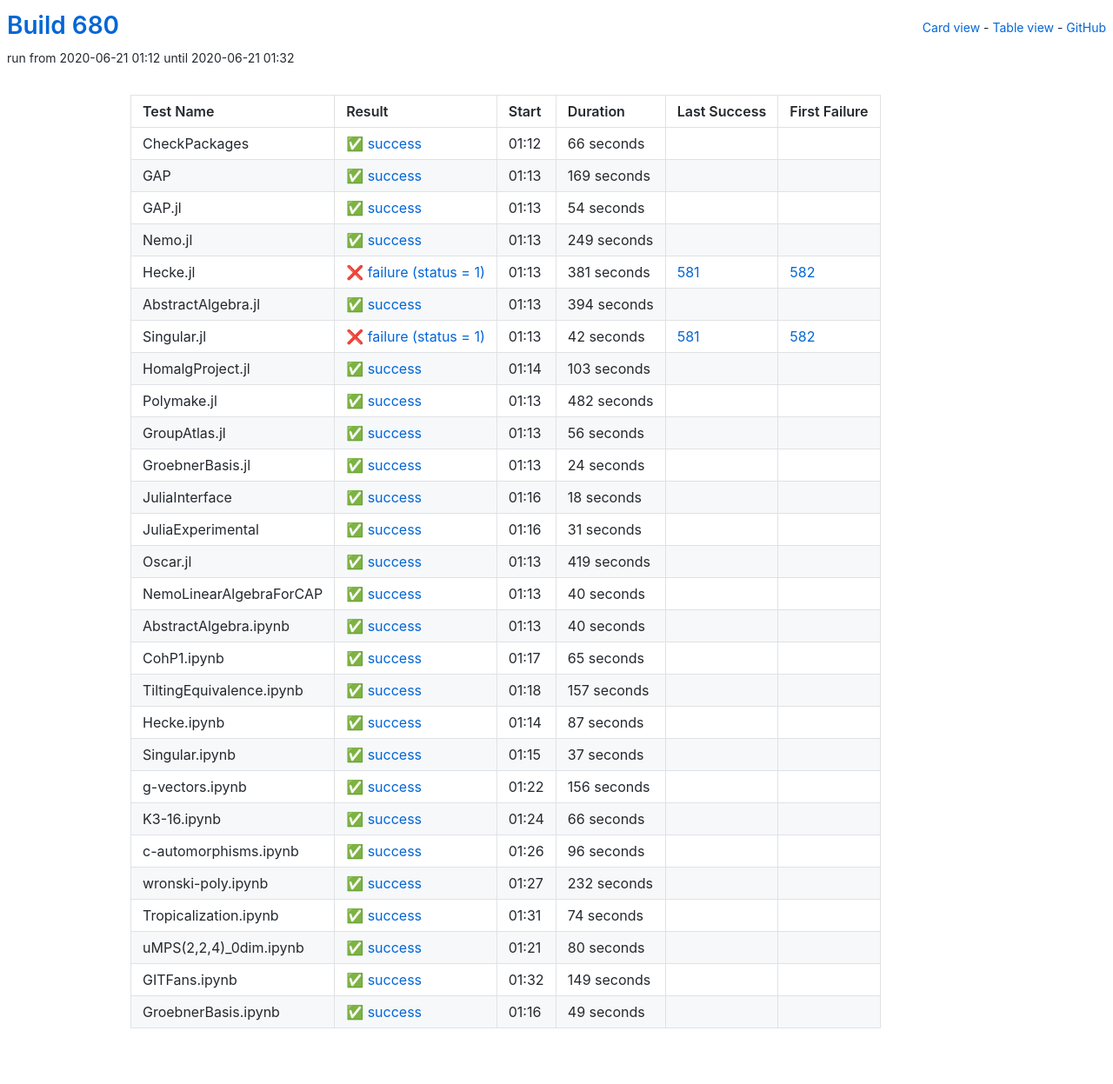
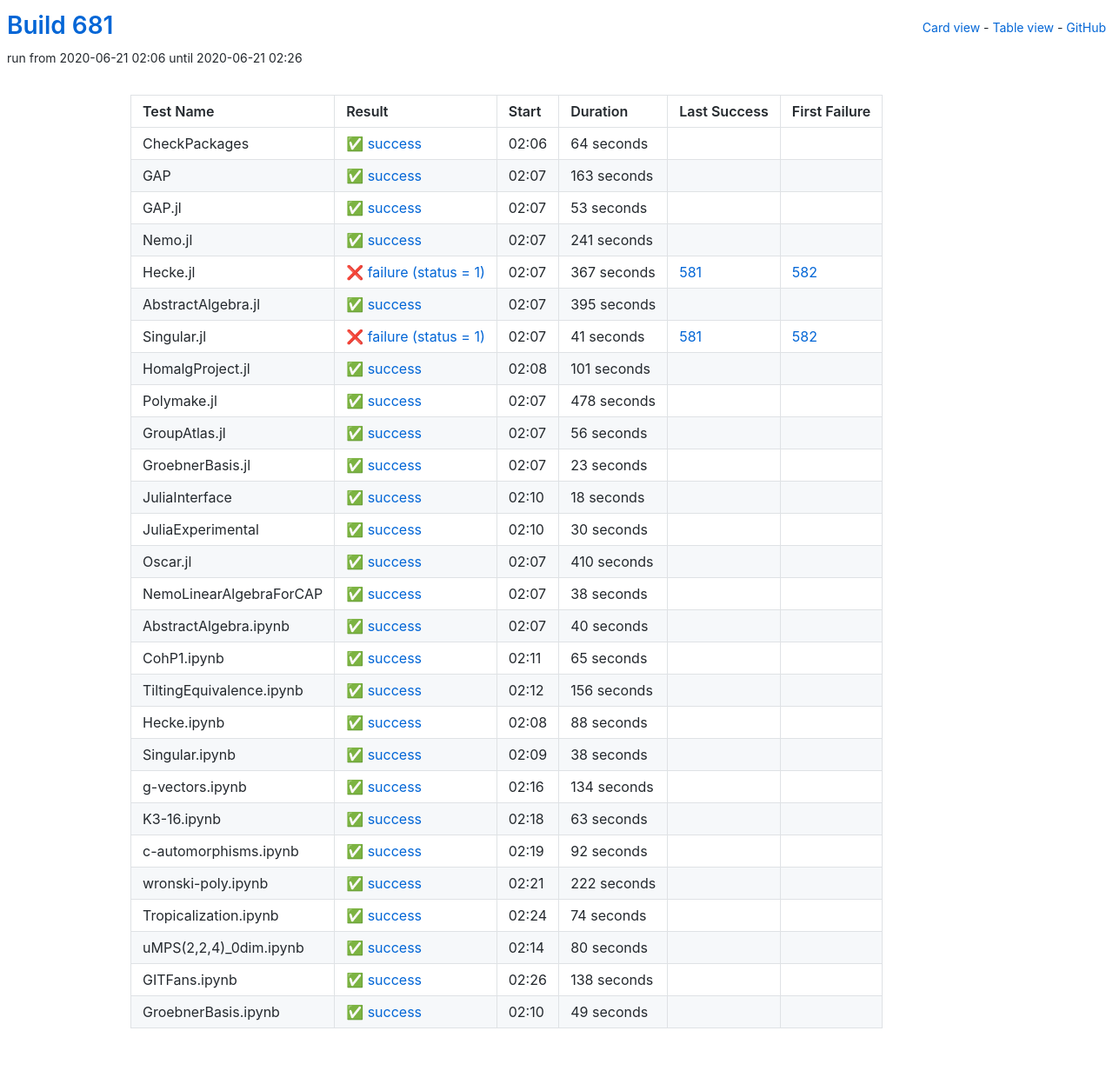
Before and after one commit to oscar-system/oscar-ci-status-1.4, a Jekyll site: the page built from table.html, in a window 1280 px wide. Shown: the whole page at 87% size. Built offline with Jekyll 4.4.1, drawn with Linux system fonts in a browser that asks for light colours.

Commit message:
Build #681

```diff
--- a/_data/ci.yml
+++ b/_data/ci.yml
@@ -1,6 +1,6 @@
 ---
-build: 680
-build_url: https://oscarci.mathematik.uni-kl.de/job/oscar-julia-1.4/680/
+build: 681
+build_url: https://oscarci.mathematik.uni-kl.de/job/oscar-julia-1.4/681/
 job: oscar-julia-1.4
 organization: oscar-system
 repo: oscar-ci-status-1.4
@@ -8,116 +8,116 @@ repourl: https://github.com/oscar-system/oscar-ci-status-1.4
 tests:
 - name: CheckPackages
   id: checkpackages
-  log: https://oscarci.mathematik.uni-kl.de/job/oscar-julia-1.4/680/artifact/logs/build-680/CheckPackages.log
-  start: 2020-06-21 01:12
+  log: https://oscarci.mathematik.uni-kl.de/job/oscar-julia-1.4/681/artifact/logs/build-681/CheckPackages.log
+  start: 2020-06-21 02:06
   success: true
   exitcode: 0
   status: success
-  duration: 66
+  duration: 64
   last_success: false
   last_success_url:
   first_failure: false
   first_failure_url:
 - name: GAP
   id: gap
-  log: https://oscarci.mathematik.uni-kl.de/job/oscar-julia-1.4/680/artifact/logs/build-680/GAP.log
-  start: 2020-06-21 01:13
+  log: https://oscarci.mathematik.uni-kl.de/job/oscar-julia-1.4/681/artifact/logs/build-681/GAP.log
+  start: 2020-06-21 02:07
   success: true
   exitcode: 0
   status: success
-  duration: 169
+  duration: 163
   last_success: false
   last_success_url:
   first_failure: false
   first_failure_url:
 - name: GAP.jl
   id: gap-jl
-  log: https://oscarci.mathematik.uni-kl.de/job/oscar-julia-1.4/680/artifact/logs/build-680/GAP.jl.log
-  start: 2020-06-21 01:13
+  log: https://oscarci.mathematik.uni-kl.de/job/oscar-julia-1.4/681/artifact/logs/build-681/GAP.jl.log
+  start: 2020-06-21 02:07
   success: true
   exitcode: 0
   status: success
-  duration: 54
+  duration: 53
   last_success: false
   last_success_url:
   first_failure: false
   first_failure_url:
 - name: Nemo.jl
   id: nemo-jl
-  log: https://oscarci.mathematik.uni-kl.de/job/oscar-julia-1.4/680/artifact/logs/build-680/Nemo.jl.log
-  start: 2020-06-21 01:13
+  log: https://oscarci.mathematik.uni-kl.de/job/oscar-julia-1.4/681/artifact/logs/build-681/Nemo.jl.log
+  start: 2020-06-21 02:07
   success: true
   exitcode: 0
   status: success
-  duration: 249
+  duration: 241
   last_success: false
   last_success_url:
   first_failure: false
   first_failure_url:
 - name: Hecke.jl
   id: hecke-jl
-  log: https://oscarci.mathematik.uni-kl.de/job/oscar-julia-1.4/680/artifact/logs/build-680/Hecke.jl.log
-  start: 2020-06-21 01:13
+  log: https://oscarci.mathematik.uni-kl.de/job/oscar-julia-1.4/681/artifact/logs/build-681/Hecke.jl.log
+  start: 2020-06-21 02:07
   success: false
   exitcode: 1
   status: failure
-  duration: 381
+  duration: 367
   last_success: 581
   last_success_url: https://oscarci.mathematik.uni-kl.de/job/oscar-julia-1.4/581/
   first_failure: 582
   first_failure_url: https://oscarci.mathematik.uni-kl.de/job/oscar-julia-1.4/582/
 - name: AbstractAlgebra.jl
   id: abstractalgebra-jl
-  log: https://oscarci.mathematik.uni-kl.de/job/oscar-julia-1.4/680/artifact/logs/build-680/AbstractAlgebra.jl.log
-  start: 2020-06-21 01:13
+  log: https://oscarci.mathematik.uni-kl.de/job/oscar-julia-1.4/681/artifact/logs/build-681/AbstractAlgebra.jl.log
+  start: 2020-06-21 02:07
   success: true
   exitcode: 0
   status: success
-  duration: 394
+  duration: 395
   last_success: false
   last_success_url:
   first_failure: false
   first_failure_url:
 - name: Singular.jl
   id: singular-jl
-  log: https://oscarci.mathematik.uni-kl.de/job/oscar-julia-1.4/680/artifact/logs/build-680/Singular.jl.log
-  start: 2020-06-21 01:13
+  log: https://oscarci.mathematik.uni-kl.de/job/oscar-julia-1.4/681/artifact/logs/build-681/Singular.jl.log
+  start: 2020-06-21 02:07
   success: false
   exitcode: 1
   status: failure
-  duration: 42
+  duration: 41
   last_success: 581
   last_success_url: https://oscarci.mathematik.uni-kl.de/job/oscar-julia-1.4/581/
   first_failure: 582
   first_failure_url: https://oscarci.mathematik.uni-kl.de/job/oscar-julia-1.4/582/
 - name: HomalgProject.jl
   id: homalgproject-jl
-  log: https://oscarci.mathematik.uni-kl.de/job/oscar-julia-1.4/680/artifact/logs/build-680/HomalgProject.jl.log
-  start: 2020-06-21 01:14
+  log: https://oscarci.mathematik.uni-kl.de/job/oscar-julia-1.4/681/artifact/logs/build-681/HomalgProject.jl.log
+  start: 2020-06-21 02:08
   success: true
   exitcode: 0
   status: success
-  duration: 103
+  duration: 101
   last_success: false
   last_success_url:
   first_failure: false
   first_failure_url:
 - name: Polymake.jl
   id: polymake-jl
-  log: https://oscarci.mathematik.uni-kl.de/job/oscar-julia-1.4/680/artifact/logs/build-680/Polymake.jl.log
-  start: 2020-06-21 01:13
+  log: https://oscarci.mathematik.uni-kl.de/job/oscar-julia-1.4/681/artifact/logs/build-681/Polymake.jl.log
+  start: 2020-06-21 02:07
   success: true
   exitcode: 0
   status: success
-  duration: 482
+  duration: 478
   last_success: false
   last_success_url:
   first_failure: false
   first_failure_url:
 - name: GroupAtlas.jl
   id: groupatlas-jl
-  log: https://oscarci.mathematik.uni-kl.de/job/oscar-julia-1.4/680/artifact/logs/build-680/GroupAtlas.jl.log
-  start: 2020-06-21 01:13
+  log: https://oscarci.mathematik.uni-kl.de/job/oscar-julia-1.4/681/artifact/logs/build-681/GroupAtlas.jl.log
+  start: 2020-06-21 02:07
   success: true
   exitcode: 0
   status: success
@@ -128,20 +128,20 @@ tests:
   first_failure_url:
 - name: GroebnerBasis.jl
   id: groebnerbasis-jl
-  log: https://oscarci.mathematik.uni-kl.de/job/oscar-julia-1.4/680/artifact/logs/build-680/GroebnerBasis.jl.log
-  start: 2020-06-21 01:13
+  log: https://oscarci.mathematik.uni-kl.de/job/oscar-julia-1.4/681/artifact/logs/build-681/GroebnerBasis.jl.log
+  start: 2020-06-21 02:07
   success: true
   exitcode: 0
   status: success
-  duration: 24
+  duration: 23
   last_success: false
   last_success_url:
   first_failure: false
   first_failure_url:
 - name: JuliaInterface
   id: juliainterface
-  log: https://oscarci.mathematik.uni-kl.de/job/oscar-julia-1.4/680/artifact/logs/build-680/JuliaInterface.log
-  start: 2020-06-21 01:16
+  log: https://oscarci.mathematik.uni-kl.de/job/oscar-julia-1.4/681/artifact/logs/build-681/JuliaInterface.log
+  start: 2020-06-21 02:10
   success: true
   exitcode: 0
   status: success
@@ -152,44 +152,44 @@ tests:
   first_failure_url:
 - name: JuliaExperimental
   id: juliaexperimental
-  log: https://oscarci.mathematik.uni-kl.de/job/oscar-julia-1.4/680/artifact/logs/build-680/JuliaExperimental.log
-  start: 2020-06-21 01:16
+  log: https://oscarci.mathematik.uni-kl.de/job/oscar-julia-1.4/681/artifact/logs/build-681/JuliaExperimental.log
+  start: 2020-06-21 02:10
   success: true
   exitcode: 0
   status: success
-  duration: 31
+  duration: 30
   last_success: false
   last_success_url:
   first_failure: false
   first_failure_url:
 - name: Oscar.jl
   id: oscar-jl
-  log: https://oscarci.mathematik.uni-kl.de/job/oscar-julia-1.4/680/artifact/logs/build-680/Oscar.jl.log
-  start: 2020-06-21 01:13
+  log: https://oscarci.mathematik.uni-kl.de/job/oscar-julia-1.4/681/artifact/logs/build-681/Oscar.jl.log
+  start: 2020-06-21 02:07
   success: true
   exitcode: 0
   status: success
-  duration: 419
+  duration: 410
   last_success: false
   last_success_url:
   first_failure: false
   first_failure_url:
 - name: NemoLinearAlgebraForCAP
   id: nemolinearalgebraforcap
-  log: https://oscarci.mathematik.uni-kl.de/job/oscar-julia-1.4/680/artifact/logs/build-680/NemoLinearAlgebraForCAP.log
-  start: 2020-06-21 01:13
+  log: https://oscarci.mathematik.uni-kl.de/job/oscar-julia-1.4/681/artifact/logs/build-681/NemoLinearAlgebraForCAP.log
+  start: 2020-06-21 02:07
   success: true
   exitcode: 0
   status: success
-  duration: 40
+  duration: 38
   last_success: false
   last_success_url:
   first_failure: false
   first_failure_url:
 - name: AbstractAlgebra.ipynb
   id: abstractalgebra-ipynb
-  log: https://oscarci.mathematik.uni-kl.de/job/oscar-julia-1.4/680/artifact/logs/build-680/AbstractAlgebra.ipynb.log
-  start: 2020-06-21 01:13
+  log: https://oscarci.mathematik.uni-kl.de/job/oscar-julia-1.4/681/artifact/logs/build-681/AbstractAlgebra.ipynb.log
+  start: 2020-06-21 02:07
   success: true
   exitcode: 0
   status: success
@@ -200,8 +200,8 @@ tests:
   first_failure_url:
 - name: CohP1.ipynb
   id: cohp1-ipynb
-  log: https://oscarci.mathematik.uni-kl.de/job/oscar-julia-1.4/680/artifact/logs/build-680/CohP1.ipynb.log
-  start: 2020-06-21 01:17
+  log: https://oscarci.mathematik.uni-kl.de/job/oscar-julia-1.4/681/artifact/logs/build-681/CohP1.ipynb.log
+  start: 2020-06-21 02:11
   success: true
   exitcode: 0
   status: success
@@ -212,44 +212,8 @@ tests:
   first_failure_url:
 - name: TiltingEquivalence.ipynb
   id: tiltingequivalence-ipynb
-  log: https://oscarci.mathematik.uni-kl.de/job/oscar-julia-1.4/680/artifact/logs/build-680/TiltingEquivalence.ipynb.log
-  start: 2020-06-21 01:18
-  success: true
-  exitcode: 0
-  status: success
-  duration: 157
-  last_success: false
-  last_success_url:
-  first_failure: false
-  first_failure_url:
-- name: Hecke.ipynb
-  id: hecke-ipynb
-  log: https://oscarci.mathematik.uni-kl.de/job/oscar-julia-1.4/680/artifact/logs/build-680/Hecke.ipynb.log
-  start: 2020-06-21 01:14
-  success: true
-  exitcode: 0
-  status: success
-  duration: 87
-  last_success: false
-  last_success_url:
-  first_failure: false
-  first_failure_url:
-- name: Singular.ipynb
-  id: singular-ipynb
-  log: https://oscarci.mathematik.uni-kl.de/job/oscar-julia-1.4/680/artifact/logs/build-680/Singular.ipynb.log
-  start: 2020-06-21 01:15
-  success: true
-  exitcode: 0
-  status: success
-  duration: 37
-  last_success: false
-  last_success_url:
-  first_failure: false
-  first_failure_url:
-- name: g-vectors.ipynb
-  id: g-vectors-ipynb
-  log: https://oscarci.mathematik.uni-kl.de/job/oscar-julia-1.4/680/artifact/logs/build-680/g-vectors.ipynb.log
-  start: 2020-06-21 01:22
+  log: https://oscarci.mathematik.uni-kl.de/job/oscar-julia-1.4/681/artifact/logs/build-681/TiltingEquivalence.ipynb.log
+  start: 2020-06-21 02:12
   success: true
   exitcode: 0
   status: success
@@ -258,46 +222,82 @@ tests:
   last_success_url:
   first_failure: false
   first_failure_url:
-- name: K3-16.ipynb
-  id: k3-16-ipynb
-  log: https://oscarci.mathematik.uni-kl.de/job/oscar-julia-1.4/680/artifact/logs/build-680/K3-16.ipynb.log
-  start: 2020-06-21 01:24
+- name: Hecke.ipynb
+  id: hecke-ipynb
+  log: https://oscarci.mathematik.uni-kl.de/job/oscar-julia-1.4/681/artifact/logs/build-681/Hecke.ipynb.log
+  start: 2020-06-21 02:08
   success: true
   exitcode: 0
   status: success
-  duration: 66
+  duration: 88
+  last_success: false
+  last_success_url:
+  first_failure: false
+  first_failure_url:
+- name: Singular.ipynb
+  id: singular-ipynb
+  log: https://oscarci.mathematik.uni-kl.de/job/oscar-julia-1.4/681/artifact/logs/build-681/Singular.ipynb.log
+  start: 2020-06-21 02:09
+  success: true
+  exitcode: 0
+  status: success
+  duration: 38
+  last_success: false
+  last_success_url:
+  first_failure: false
+  first_failure_url:
+- name: g-vectors.ipynb
+  id: g-vectors-ipynb
+  log: https://oscarci.mathematik.uni-kl.de/job/oscar-julia-1.4/681/artifact/logs/build-681/g-vectors.ipynb.log
+  start: 2020-06-21 02:16
+  success: true
+  exitcode: 0
+  status: success
+  duration: 134
+  last_success: false
+  last_success_url:
+  first_failure: false
+  first_failure_url:
+- name: K3-16.ipynb
+  id: k3-16-ipynb
+  log: https://oscarci.mathematik.uni-kl.de/job/oscar-julia-1.4/681/artifact/logs/build-681/K3-16.ipynb.log
+  start: 2020-06-21 02:18
+  success: true
+  exitcode: 0
+  status: success
+  duration: 63
   last_success: false
   last_success_url:
   first_failure: false
   first_failure_url:
 - name: c-automorphisms.ipynb
   id: c-automorphisms-ipynb
-  log: https://oscarci.mathematik.uni-kl.de/job/oscar-julia-1.4/680/artifact/logs/build-680/c-automorphisms.ipynb.log
-  start: 2020-06-21 01:26
+  log: https://oscarci.mathematik.uni-kl.de/job/oscar-julia-1.4/681/artifact/logs/build-681/c-automorphisms.ipynb.log
+  start: 2020-06-21 02:19
   success: true
   exitcode: 0
   status: success
-  duration: 96
+  duration: 92
   last_success: false
   last_success_url:
   first_failure: false
   first_failure_url:
 - name: wronski-poly.ipynb
   id: wronski-poly-ipynb
-  log: https://oscarci.mathematik.uni-kl.de/job/oscar-julia-1.4/680/artifact/logs/build-680/wronski-poly.ipynb.log
-  start: 2020-06-21 01:27
+  log: https://oscarci.mathematik.uni-kl.de/job/oscar-julia-1.4/681/artifact/logs/build-681/wronski-poly.ipynb.log
+  start: 2020-06-21 02:21
   success: true
   exitcode: 0
   status: success
-  duration: 232
+  duration: 222
   last_success: false
   last_success_url:
   first_failure: false
   first_failure_url:
 - name: Tropicalization.ipynb
   id: tropicalization-ipynb
-  log: https://oscarci.mathematik.uni-kl.de/job/oscar-julia-1.4/680/artifact/logs/build-680/Tropicalization.ipynb.log
-  start: 2020-06-21 01:31
+  log: https://oscarci.mathematik.uni-kl.de/job/oscar-julia-1.4/681/artifact/logs/build-681/Tropicalization.ipynb.log
+  start: 2020-06-21 02:24
   success: true
   exitcode: 0
   status: success
@@ -308,8 +308,8 @@ tests:
   first_failure_url:
 - name: uMPS(2,2,4)_0dim.ipynb
   id: umps-2-2-4-0dim-ipynb
-  log: https://oscarci.mathematik.uni-kl.de/job/oscar-julia-1.4/680/artifact/logs/build-680/uMPS-2-2-4-_0dim.ipynb.log
-  start: 2020-06-21 01:21
+  log: https://oscarci.mathematik.uni-kl.de/job/oscar-julia-1.4/681/artifact/logs/build-681/uMPS-2-2-4-_0dim.ipynb.log
+  start: 2020-06-21 02:14
   success: true
   exitcode: 0
   status: success
@@ -320,20 +320,20 @@ tests:
   first_failure_url:
 - name: GITFans.ipynb
   id: gitfans-ipynb
-  log: https://oscarci.mathematik.uni-kl.de/job/oscar-julia-1.4/680/artifact/logs/build-680/GITFans.ipynb.log
-  start: 2020-06-21 01:32
+  log: https://oscarci.mathematik.uni-kl.de/job/oscar-julia-1.4/681/artifact/logs/build-681/GITFans.ipynb.log
+  start: 2020-06-21 02:26
   success: true
   exitcode: 0
   status: success
-  duration: 149
+  duration: 138
   last_success: false
   last_success_url:
   first_failure: false
   first_failure_url:
 - name: GroebnerBasis.ipynb
   id: groebnerbasis-ipynb
-  log: https://oscarci.mathematik.uni-kl.de/job/oscar-julia-1.4/680/artifact/logs/build-680/GroebnerBasis.ipynb.log
-  start: 2020-06-21 01:16
+  log: https://oscarci.mathematik.uni-kl.de/job/oscar-julia-1.4/681/artifact/logs/build-681/GroebnerBasis.ipynb.log
+  start: 2020-06-21 02:10
   success: true
   exitcode: 0
   status: success
```
Also changed, not shown: README.md.
